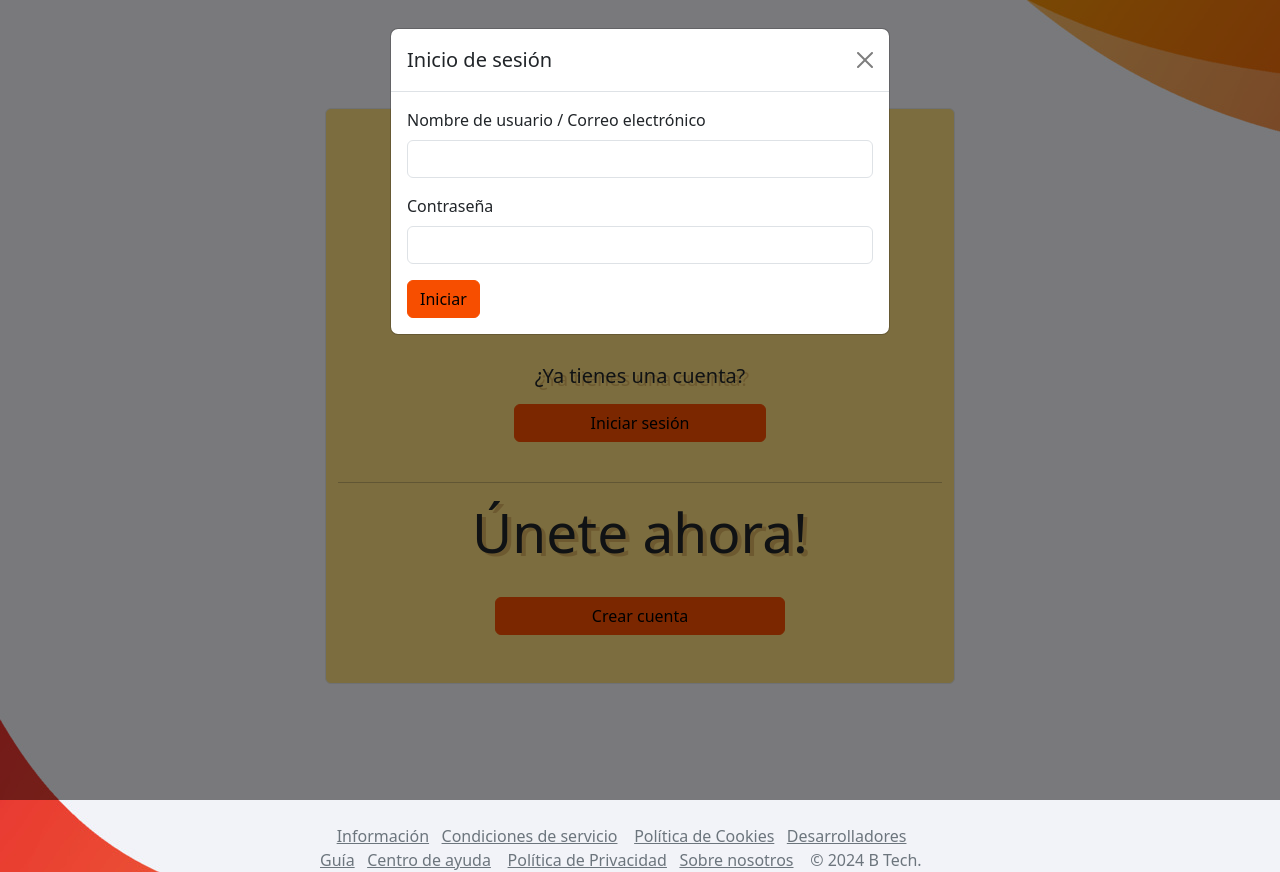
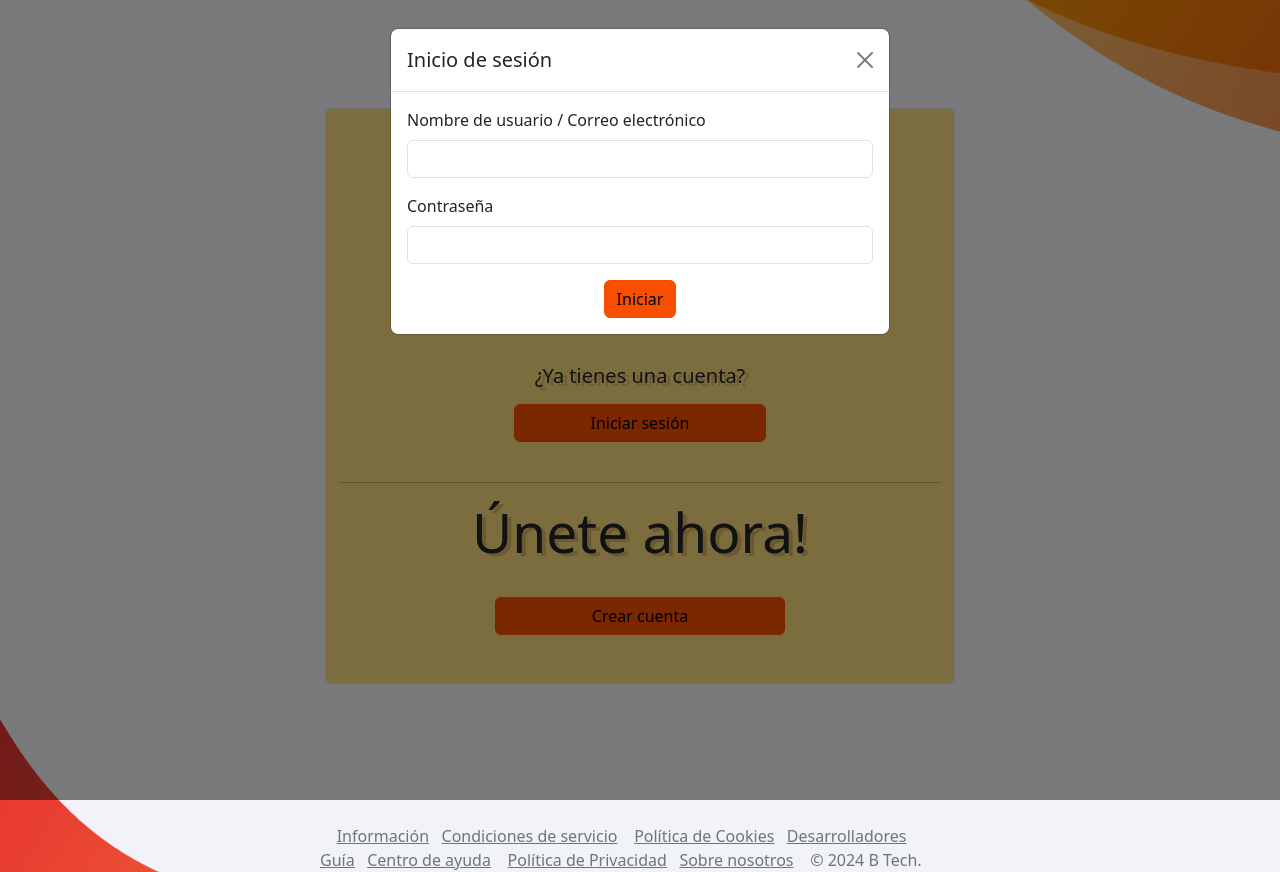
Before and after one commit to neouruguayancr/Binary-Social-Network, a website: page index.html in a window 1280 px wide. Both pictures are taken after a click on the button "Iniciar sesión". Drawn offline with nearby package versions, Linux system fonts and the light colour scheme; files that its build step writes are made by us from their sources.

Commit message:
Trabajo reconfigurado 11/5

```diff
--- a/index.html
+++ b/index.html
@@ -6,11 +6,15 @@
     <meta name="viewport" content="width=device-width, initial-scale=1.0">
     <title>Binary-Social-Network</title>
     <link rel="stylesheet" href="main.css" />
+    <link rel="icon" type="image/png" href="#">
   </head>
   <body>
     <div class="container-fluid">
-      <div class="position-absolute top-50 start-50 translate-middle"
-        name="pagina">
+      <div class="container position-absolute top-0 start-0">
+        <i class="bi bi-globe2 bi-lg"></i>
+      </div>
+
+      <div class="position-absolute top-50 start-50 translate-middle">
         <div
           class="container text-center align-items-center border bg-warning bg-opacity-50 mb-2 rounded">
           <a href="#"><img
@@ -36,7 +40,7 @@
       </div>
     </div>
 
-    <!-- Modal -->
+    <!-- Modal con formulario de incio de sesión para el usuario -->
     <div class="modal fade" id="exampleModal" tabindex="-1"
       aria-labelledby="exampleModalLabel" aria-hidden="true">
       <div class="modal-dialog">
@@ -47,9 +51,7 @@
               aria-label="Close"></button>
           </div>
           <div class="modal-body">
-            <!-- formulario de incio de sesión para el usuario -->
             <form>
-              <!-- Campos del formulario -->
               <div class="mb-3">
                 <label for="exampleInputUsername" class="form-label">Nombre de
                   usuario / Correo electrónico</label>
@@ -62,13 +64,14 @@
                 <input type="password" class="form-control"
                   id="exampleInputPassword">
               </div>
-              <!-- Otros campos del formulario -->
-              <button type="submit" class="btn btn-primary">Iniciar</button>
+              <button type="submit"
+                class="btn btn-primary d-block mx-auto">Iniciar</button>
             </form>
           </div>
         </div>
       </div>
     </div>
+
     <footer>
       <div
         class="position-absolute top-100 start-50 translate-middle my-5">&nbsp;&nbsp;&nbsp;
```
